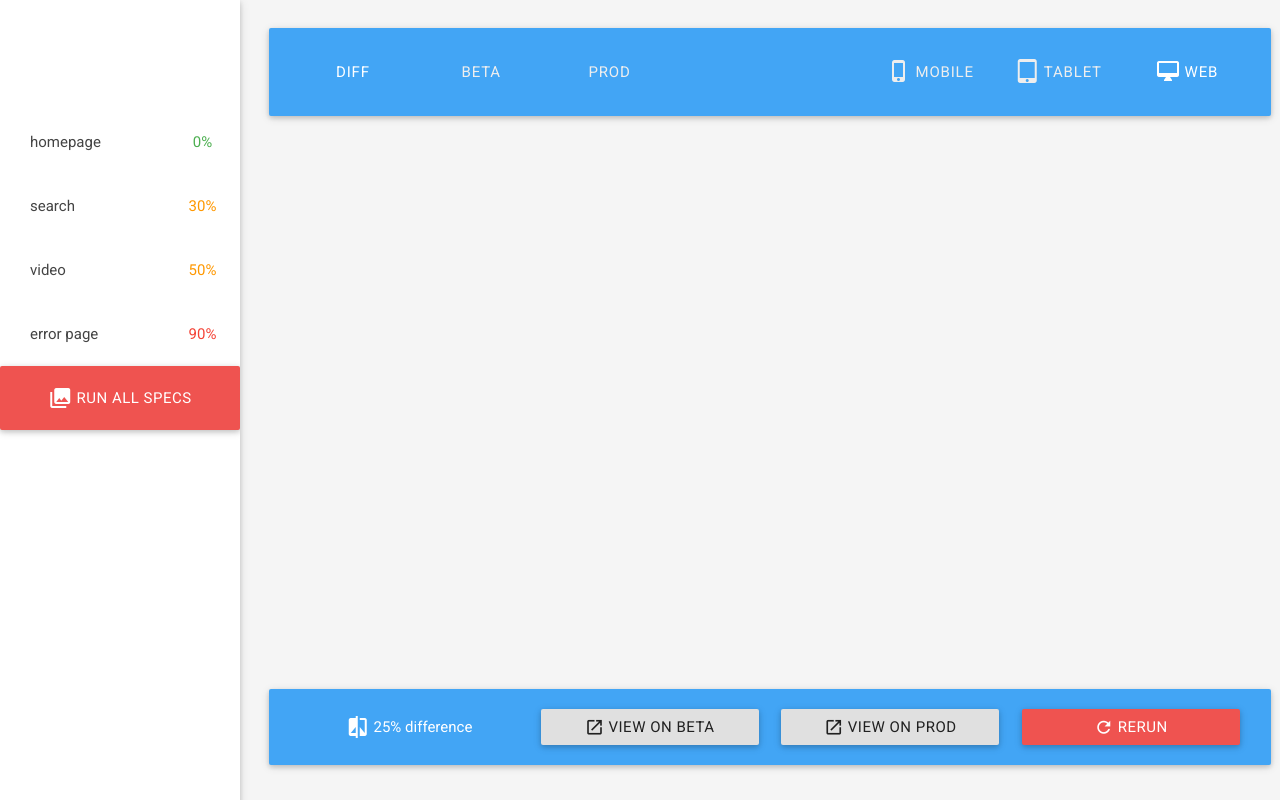
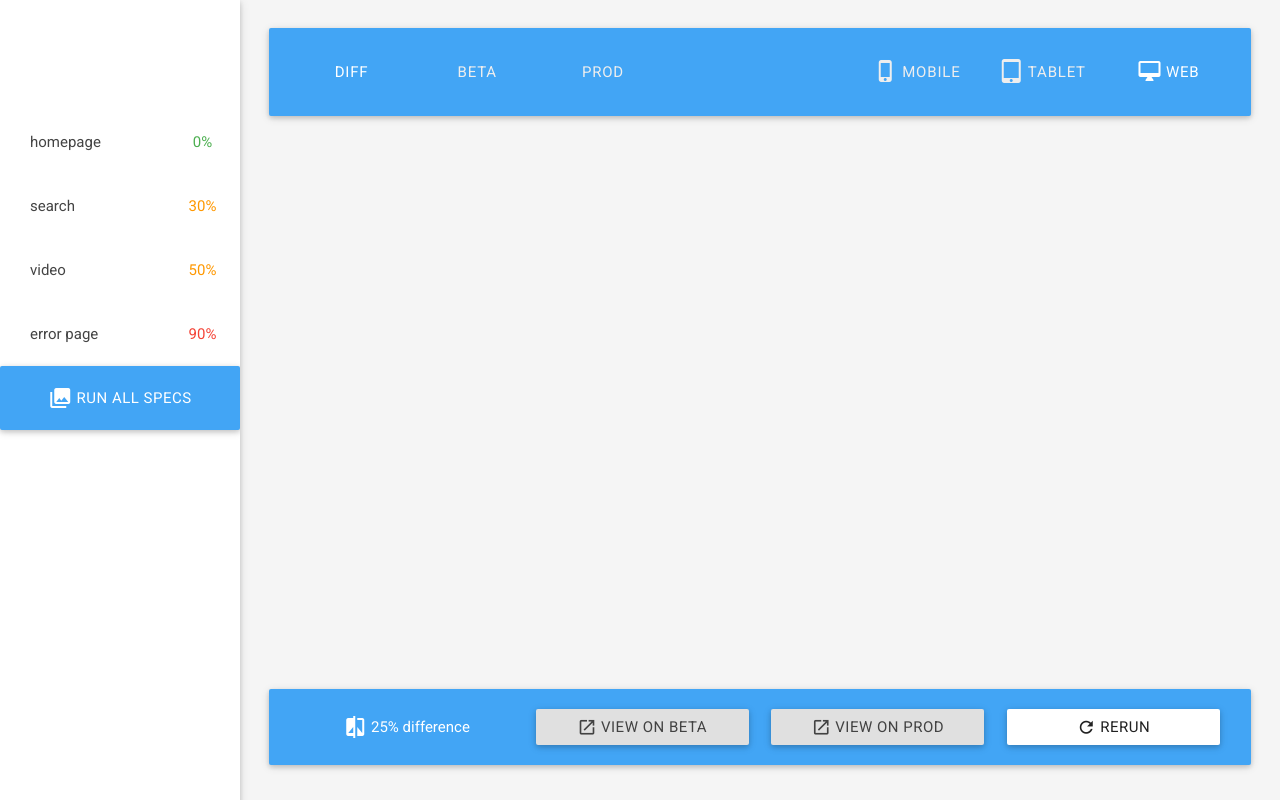
Before and after one commit to Schibsted-Tech-Polska/stp.pediff, a website: page public/index.html in a window 1280 px wide. Drawn offline with nearby package versions, Linux system fonts and the light colour scheme; a script that the page names is missing.

Commit message:
Change static design primary color

```diff
--- a/public/css/scss/main.scss
+++ b/public/css/scss/main.scss
@@ -68,7 +68,7 @@ main, footer, header {
         display: inline-block;
         width: (46/30)+em;
         height: (50/30)+em;
-        background: rgba(color('red', 'lighten-1'), 0.7);
+        background: rgba(color('blue', 'lighten-1'), 0.7);
         position: absolute;
         top: 0;
         left: 0;
@@ -123,7 +123,7 @@ header {
 .details {
     position: fixed;
     bottom: 20px;
-    right: 20px;
+    right: 40px;
     left: 280px;
 
     .difference {
@@ -135,7 +135,7 @@ header {
 .navigation {
     position: fixed;
     top: 20px;
-    right: 20px;
+    right: 40px;
     left: 280px;
 
     .tabs {
--- a/public/index.html
+++ b/public/index.html
@@ -49,7 +49,7 @@
         </li>
     </ul>
 
-    <a class="btn btn-large red lighten-1 btn-block white-text" href="#"><i class="material-icons">collections</i> Run
+    <a class="btn btn-large blue lighten-1 btn-block white-text" href="#"><i class="material-icons">collections</i> Run
         all specs</a>
 </nav>
 
@@ -77,17 +77,17 @@
                         <i class="material-icons">compare</i> 25% difference
                     </div>
                     <div class="col s3">
-                        <a href="#" class="btn btn-block grey lighten-2 grey-text text-darken-4">
+                        <a href="#" class="btn btn-block grey lighten-2 grey-text text-darken-3">
                             <i class="material-icons">launch</i> View on beta
                         </a>
                     </div>
                     <div class="col s3">
-                        <a href="#" class="btn btn-block grey lighten-2 grey-text text-darken-4">
+                        <a href="#" class="btn btn-block grey lighten-2 grey-text text-darken-3">
                             <i class="material-icons">launch</i> View on prod
                         </a>
                     </div>
                 <div class="col s3">
-                    <a href="#" class="btn btn-block red lighten-1">
+                    <a href="#" class="btn btn-block white grey-text text-darken-4">
                         <i class="material-icons">refresh</i> Rerun
                     </a>
                 </div>
```
Also changed, not shown: public/css/main.css, 1 other file.
